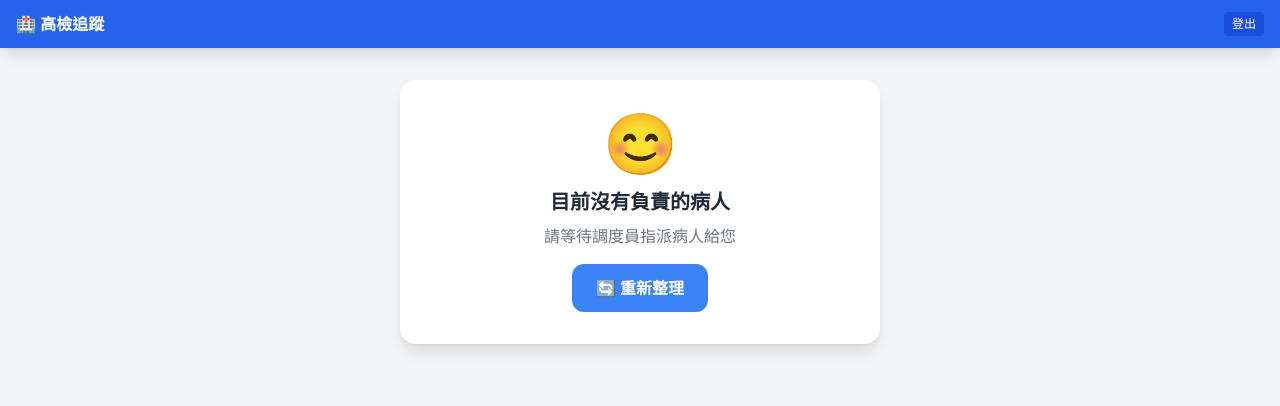
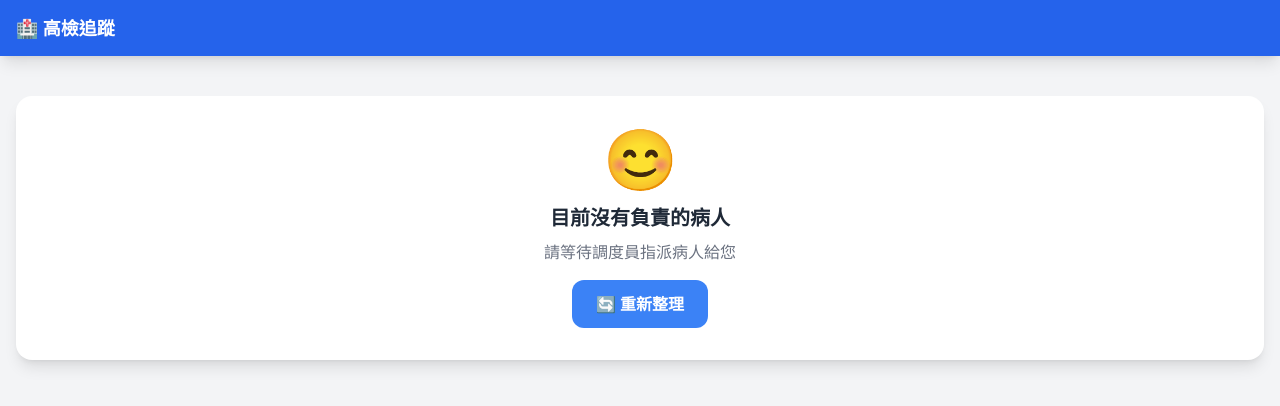
Before and after one commit to Sela1227/Heal-Arrange, a FastAPI app: template app/templates/coordinator/my_patient.html in a window 1280 px wide. Shown: the top 406 px of the page. Run offline with FastAPI, Linux system fonts and the light colour scheme; the template is opened without the code that fills it, so the values that code supplies are empty; some libraries are stand-ins or nearby versions.

Commit message:
導航列優化

```diff
--- a/app/templates/coordinator/my_patient.html
+++ b/app/templates/coordinator/my_patient.html
@@ -12,19 +12,7 @@
 </style>
 {% endblock %}
 
-{% block body %}
-<!-- 簡化的導航欄（手機版） -->
-<nav class="bg-blue-600 text-white shadow-lg">
-    <div class="px-4 py-3 flex justify-between items-center">
-        <span class="font-bold">🏥 高檢追蹤</span>
-        <div class="flex items-center space-x-2">
-            <span class="text-sm">{{ user.display_name }}</span>
-            <a href="/auth/logout" class="text-xs bg-blue-700 px-2 py-1 rounded">登出</a>
-        </div>
-    </div>
-</nav>
-
-<main class="px-4 py-4 max-w-lg mx-auto">
+{% block content %}
 <!-- 通知區域 -->
 <div hx-get="/coordinator/api/notifications"
      hx-trigger="every 3s"
@@ -104,11 +92,15 @@
     <div class="mb-4">
         <div class="text-sm text-gray-500 mb-2">📋 檢查項目</div>
         <div class="flex flex-wrap gap-2">
+            {% if patient.exam_list %}
             {% for exam_code in patient.exam_list %}
             <span class="px-3 py-1 bg-blue-100 text-blue-800 rounded-full text-sm">
                 {{ exam_code }}
             </span>
             {% endfor %}
+            {% else %}
+            <span class="text-gray-400">尚未設定</span>
+            {% endif %}
         </div>
     </div>
 </div>
@@ -175,5 +167,4 @@
     </button>
 </div>
 {% endif %}
-</main>
 {% endblock %}
```
Lines whose indentation alone changed are shown as unchanged.
